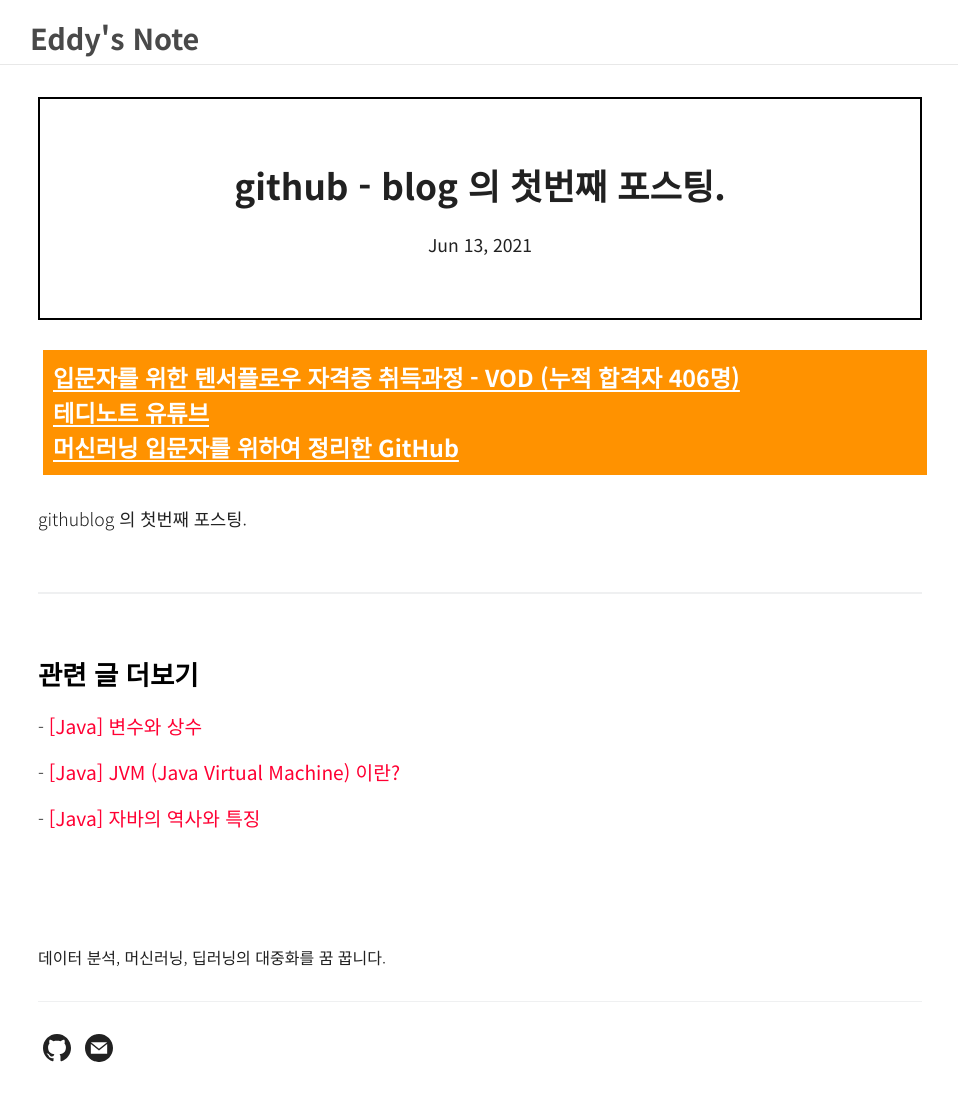
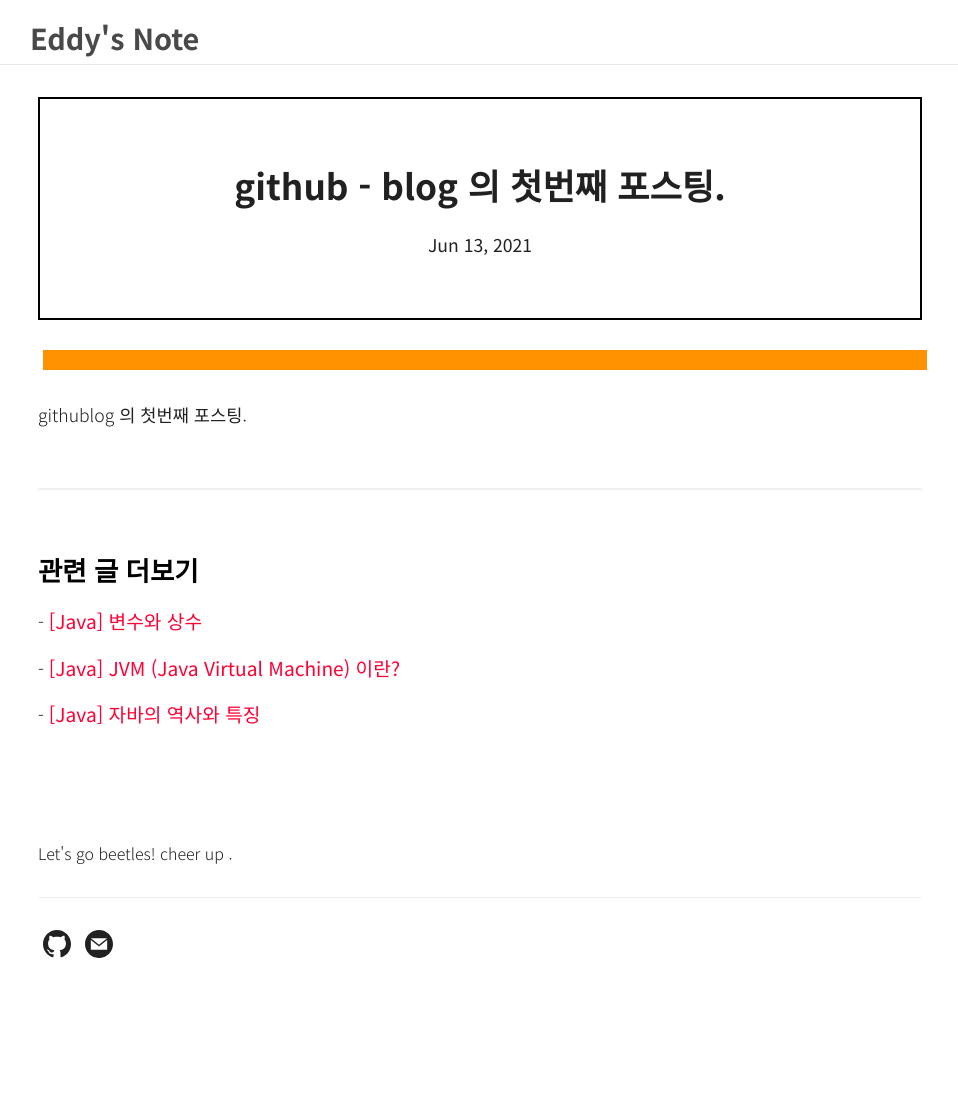
Before and after one commit to solusean/solusean.github.io, a Jekyll site: the page built from _posts/2021-06-13-firstposting.md, in a window 1280 px wide and 1099 px high. Shown: the whole window, without its empty margins (160-1118 px from the left). Built offline with Jekyll 4.4.1, drawn with Linux system fonts in a browser that asks for light colours; comment, search, counter and statistics services are not loaded.

Commit message:
Update page.html

```diff
--- a/_layouts/page.html
+++ b/_layouts/page.html
@@ -9,9 +9,7 @@
   </div>
 </div>
 <div class="top-banner">
-    <a href="http://bit.ly/tfcert-vod" class="banner-link" target="_blank"><b>입문자를 위한 텐서플로우 자격증 취득과정 - VOD (누적 합격자 406명)</b></a><br/>
-    <a href="https://www.youtube.com/channel/UCt2wAAXgm87ACiQnDHQEW6Q" class="banner-link" target="_blank"><b>테디노트 유튜브</b></a><br/>
-    <a href="https://github.com/teddylee777/machine-learning" class="banner-link" target="_blank"><b>머신러닝 입문자를 위하여 정리한 GitHub</b></a><br/>
+
 </div>
 <br>
 <article>
@@ -58,13 +56,10 @@
 
   {% if page.permalink != '/about.html' %}
   <div class='last-comment'>
-    <p>데이터 분석, 머신러닝, 딥러닝의 대중화를 꿈 꿉니다.</p>
+    <p> Let's go beetles! cheer up .</p>
   </div>
 
-  <script async src="https://pagead2.googlesyndication.com/pagead/js/adsbygoogle.js"></script>
-  <!-- below website -->
-  <ins class="adsbygoogle" style="display:block" data-ad-client="ca-pub-5548835221228418" data-ad-slot="1481048616"
-    data-ad-format="auto" data-full-width-responsive="true"></ins>
+
   <script>
     (adsbygoogle = window.adsbygoogle || []).push({});
   </script>
```
